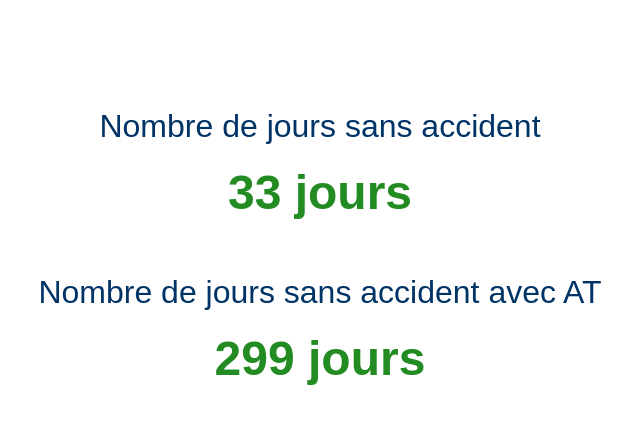
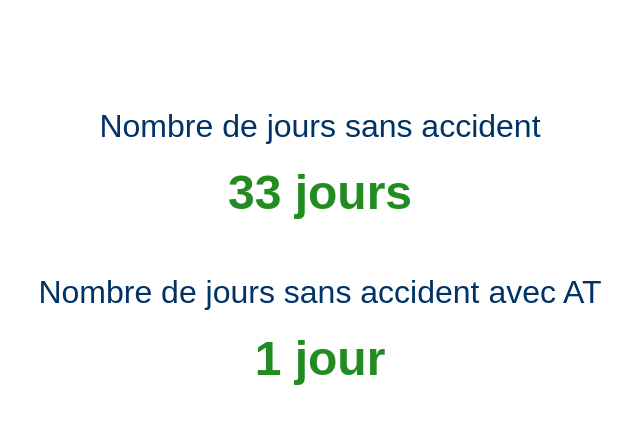
Before and after one commit to sertrid/accident, a plain HTML site: page index.html in a window 1280 px wide. Shown: the whole page, without its empty margins (320-960 px from the left). Drawn offline with Linux system fonts and the light colour scheme.

Commit message:
Update index.html

```diff
--- a/index.html
+++ b/index.html
@@ -48,7 +48,7 @@
 
   <script>
     // 🛑 Mettre ici la date du DERNIER ACCIDENT avec AT
-    const lastAccidentATDate = new Date(2024, 10, 24); // année, mois (0-indexé), jour
+    const lastAccidentATDate = new Date(2025, 8, 18); // année, mois (0-indexé), jour
 
     const todayAT = new Date();
     const diffTimeAT = todayAT.setHours(0,0,0,0) - lastAccidentATDate.setHours(0,0,0,0);
```
